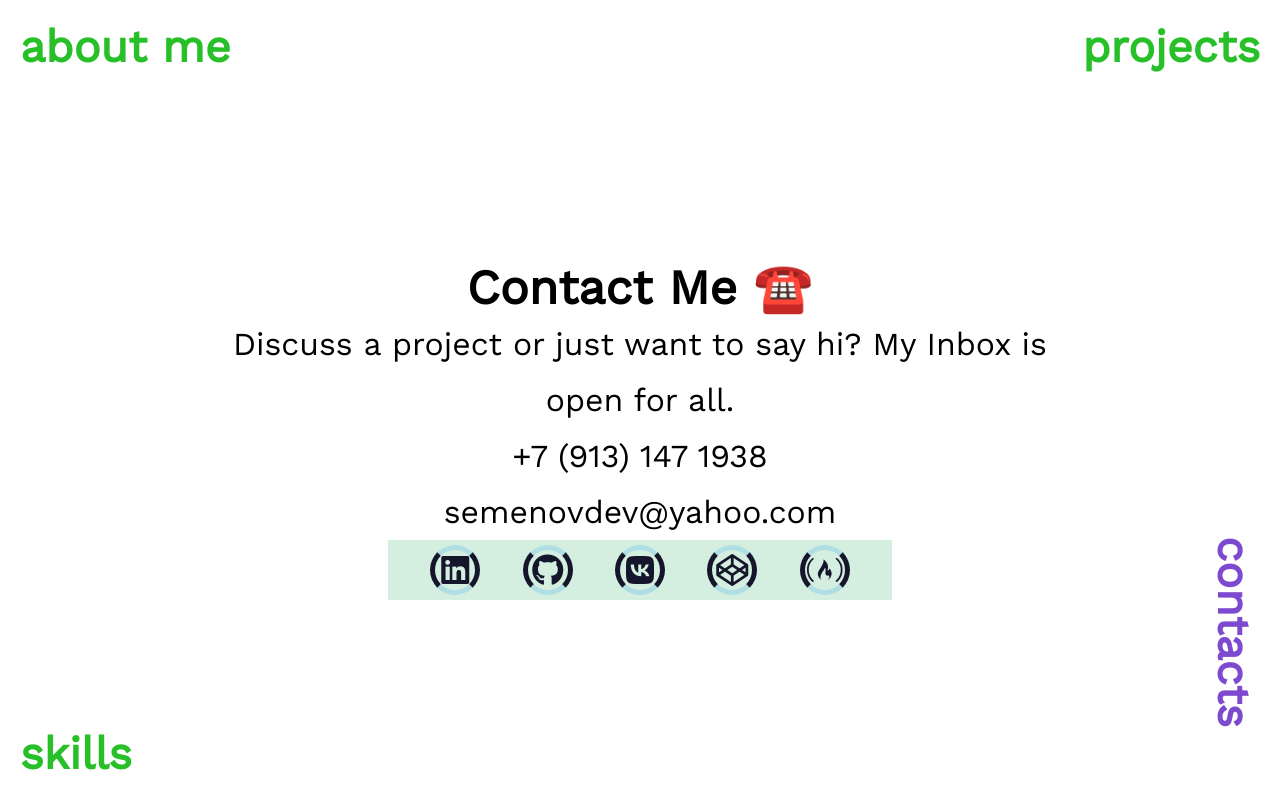
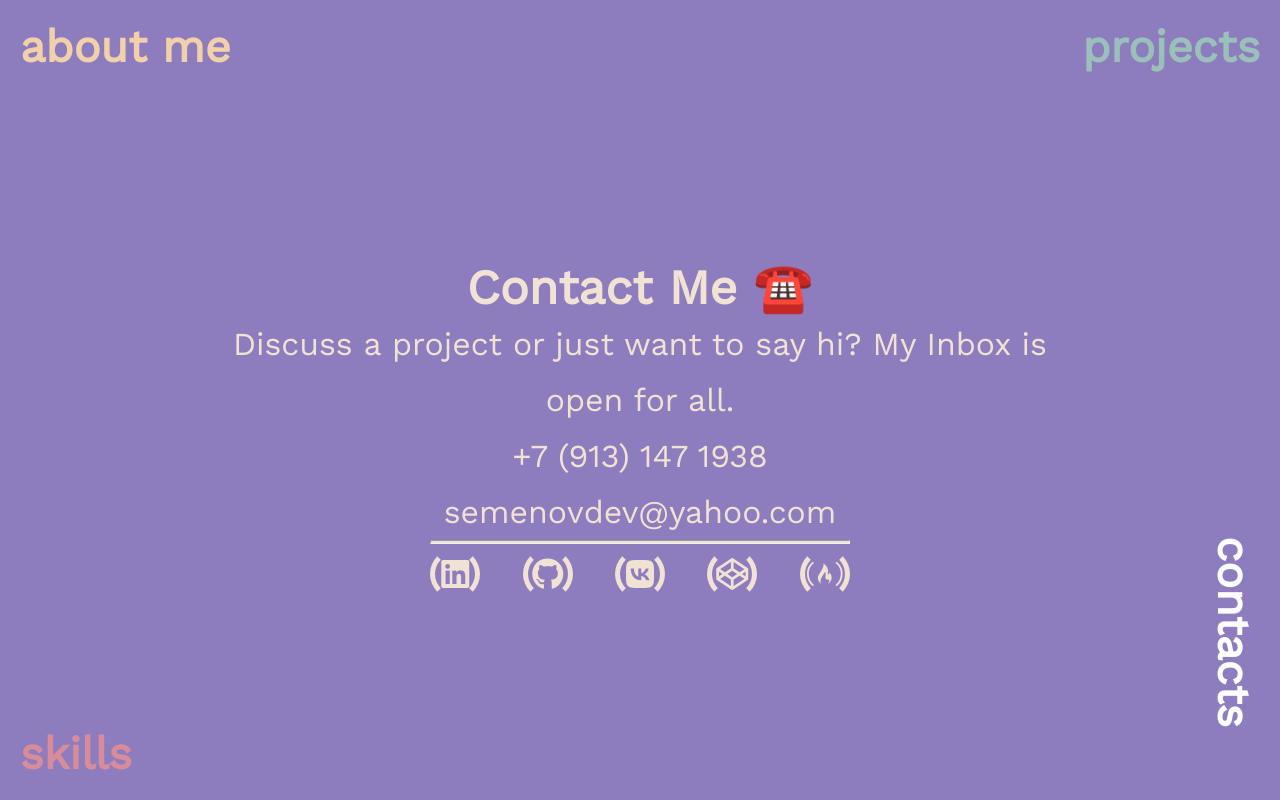
Before and after one commit to SemenovDeveloper/portfolio, a React (Create React App) app: page / in a window 1280 px wide. Both pictures are taken after a click on the element "contacts". Built offline with nearby package versions, Linux system fonts and the light colour scheme.

Commit message:
Desctop version styling

```diff
--- a/src/App.css
+++ b/src/App.css
@@ -5,7 +5,7 @@
   padding: 0px; }
 
 body {
-  font-family: 'Work Sans', sans-serif;
+  font-family: "Work Sans", sans-serif;
   display: flex;
   flex-direction: column;
   justify-content: center;
@@ -17,7 +17,7 @@ body {
   margin: 20px;
   cursor: pointer;
   z-index: 5;
-  color: #28c028;
+  color: #f2d0a9;
   top: 0%;
   left: 0%; }
   .static-about a {
@@ -27,15 +27,15 @@ body {
 .rotate-about {
   transition: transform 0.5s linear;
   transform-style: preserve-3D;
-  color: #7d4acf;
+  color: #ffffff;
   transform-origin: bottom left;
   transform: rotate(90deg); }
 
 .rotate-back-about {
   transition: transform 0.5s linear;
   transform-style: preserve-3D;
-  color: #7d4acf;
-  color: #28c028;
+  color: #ffffff;
+  color: #f2d0a9;
   transform-origin: bottom left;
   transform: rotate(0deg); }
 
@@ -44,7 +44,7 @@ body {
   margin: 20px;
   cursor: pointer;
   z-index: 5;
-  color: #28c028;
+  color: #99c1b9;
   top: 0%;
   right: 0%; }
   .static-projects a {
@@ -54,15 +54,15 @@ body {
 .rotate-projects {
   transition: transform 0.5s linear;
   transform-style: preserve-3D;
-  color: #7d4acf;
+  color: #ffffff;
   transform-origin: bottom right;
   transform: rotate(-90deg); }
 
 .rotate-back-projects {
   transition: transform 0.5s linear;
   transform-style: preserve-3D;
-  color: #7d4acf;
-  color: #28c028;
+  color: #ffffff;
+  color: #99c1b9;
   transform-origin: bottom right;
   transform: rotate(0deg); }
 
@@ -71,7 +71,7 @@ body {
   margin: 20px;
   cursor: pointer;
   z-index: 5;
-  color: #28c028;
+  color: #d88c9a;
   bottom: 0%;
   left: 0%; }
   .static-skills a {
@@ -81,15 +81,15 @@ body {
 .rotate-skills {
   transition: transform 0.5s linear;
   transform-style: preserve-3D;
-  color: #7d4acf;
+  color: #ffffff;
   transform-origin: top left;
   transform: rotate(-90deg); }
 
 .rotate-back-skills {
   transition: transform 0.5s linear;
   transform-style: preserve-3D;
-  color: #7d4acf;
-  color: #28c028;
+  color: #ffffff;
+  color: #d88c9a;
   transform-origin: top left;
   transform: rotate(0deg); }
 
@@ -98,7 +98,7 @@ body {
   margin: 20px;
   cursor: pointer;
   z-index: 5;
-  color: #28c028;
+  color: #8e7dbe;
   bottom: 0%;
   right: 0%; }
   .static-contacts a {
@@ -108,16 +108,16 @@ body {
 .rotate-contacts {
   transition: transform 0.5s linear;
   transform-style: preserve-3D;
-  color: #7d4acf;
+  color: #ffffff;
   transform-origin: top right;
   transform: rotate(90deg); }
 
 .rotate-back-contacts {
   transition: transform 0.5s linear;
   transform-style: preserve-3D;
-  color: #7d4acf;
+  color: #ffffff;
   transform-origin: top right;
-  color: #28c028;
+  color: #8e7dbe;
   transform: rotate(0deg); }
 
 #content {
@@ -128,13 +128,14 @@ body {
   justify-content: center;
   align-items: center;
   font-size: 2rem;
-  color: black; }
+  color: #f1e3d3; }
 
 #about-me-wrapper {
   padding: 100px 0;
-  font-size: 2rem;
+  font-size: 2.5rem;
   line-height: 3.5rem;
-  text-align: center; }
+  text-align: center;
+  color: #302e2e; }
 
 #projects-wrapper {
   display: flex;
@@ -145,7 +146,6 @@ body {
 #project-items {
   max-width: 932px;
   margin: 0 auto;
-  background-color: #fff;
   display: -webkit-box;
   display: -ms-flexbox;
   display: flex;
@@ -169,7 +169,7 @@ body {
   width: 100%;
   height: 100%;
   text-align: center;
-  transition: transform 0.6s;
+  transition: all 0.6s;
   transform-style: preserve-3d;
   box-shadow: 0 4px 8px 0 rgba(0, 0, 0, 0.2); }
 
@@ -184,13 +184,9 @@ body {
   -webkit-backface-visibility: hidden;
   backface-visibility: hidden; }
 
-.project-item-front {
-  background-color: #bbb;
-  color: #413636; }
-
 .project-item-back {
-  background-color: #00be56;
-  color: white;
+  background-color: #f1e3d3;
+  color: #302e2e;
   transform: rotateY(180deg);
   display: flex;
   flex-direction: column;
@@ -202,7 +198,8 @@ body {
   display: flex;
   flex-direction: column;
   justify-content: center;
-  align-items: center; }
+  align-items: center;
+  color: #302e2e; }
 
 .skills-bar {
   margin: 25px 0px;
@@ -240,16 +237,22 @@ body {
   padding: 100px 0;
   font-size: 2rem;
   line-height: 3.5rem;
+  color: #f1e3d3;
   text-align: center;
   display: flex;
   flex-direction: column;
   justify-content: center;
   align-items: center; }
+  #contacts-page hr {
+    width: 50%;
+    height: 4px;
+    color: #f1e3d3;
+    background-color: #f1e3d3; }
 
 #social-media-bar {
   width: 60%;
   height: 60px;
-  background-color: #d4eedf;
+  background-color: #8e7dbe;
   display: flex;
   flex-direction: row;
   justify-content: space-evenly;
@@ -264,19 +267,22 @@ body {
     top: 50%;
     left: 50%;
     font-size: 32px;
-    color: #15162b;
+    color: #f1e3d3;
     transform: translateX(-50%) translateY(-50%);
     border-radius: 50%;
     background-color: transparent;
     z-index: 2; }
 
+.social-media:hover {
+  cursor: pointer; }
+
 .spinning-social-media {
   width: 50px;
   height: 50px;
   background-color: transparent;
-  border: 5px solid rgba(29, 161, 242, 0.2);
-  border-left-color: #15162b;
-  border-right-color: #15162b;
+  border: 5px solid #8e7dbe;
+  border-left-color: #f1e3d3;
+  border-right-color: #f1e3d3;
   border-radius: 50%;
   display: flex;
   justify-content: center;
--- a/src/App.js
+++ b/src/App.js
@@ -17,6 +17,23 @@ function App() {
     setPervContent(content);
     setContent(value);
   }
+
+  //Change body backround color when page content is changed
+  useEffect(() => {
+    switch (content) {
+      case "about":
+        document.body.style.backgroundColor = "#F2D0A9"; // orange color
+        break;
+      case "projects":
+        document.body.style.backgroundColor = "#99C1B9"; // opal color
+        break;
+      case "skills":
+        document.body.style.backgroundColor = "#D88C9A"; // peach color
+        break;
+      case "contacts":
+        document.body.style.backgroundColor = "#8E7DBE"; // purple color
+    }
+  }, [content])
 
   // Change styling and position of the active button and return inactive buttons to default
   useEffect(() => {
--- a/src/App.scss
+++ b/src/App.scss
@@ -1,4 +1,12 @@
-@import url('https://fonts.googleapis.com/css2?family=Work+Sans&display=swap');
+@import url("https://fonts.googleapis.com/css2?family=Work+Sans&display=swap");
+
+$peach: #d88c9a;
+$orange: #f2d0a9;
+$almond: #f1e3d3;
+$opal: #99c1b9;
+$purple: #8e7dbe;
+$white: #ffffff;
+$black: rgb(48, 46, 46);
 
 * {
   box-sizing: border-box;
@@ -7,7 +15,7 @@
 }
 
 body {
-  font-family: 'Work Sans', sans-serif;
+  font-family: "Work Sans", sans-serif;
   display: flex;
   flex-direction: column;
   justify-content: center;
@@ -21,7 +29,6 @@ body {
   margin: 20px;
   cursor: pointer;
   z-index: 5;
-  color: rgb(40, 192, 40);
   a {
     font-size: 3.5vw;
     font-weight: 700;
@@ -31,11 +38,12 @@ body {
 @mixin rotate {
   transition: transform 0.5s linear;
   transform-style: preserve-3D;
-  color: rgb(125, 74, 207);
+  color: $white;
 }
 
 .static-about {
   @include static;
+  color: $orange;
   top: 0%;
   left: 0%;
 }
@@ -48,13 +56,14 @@ body {
 
 .rotate-back-about {
   @include rotate;
-  color: rgb(40, 192, 40);
+  color: $orange;
   transform-origin: bottom left;
   transform: rotate(0deg);
 }
 
 .static-projects {
   @include static;
+  color: $opal;
   top: 0%;
   right: 0%;
 }
@@ -67,13 +76,14 @@ body {
 
 .rotate-back-projects {
   @include rotate;
-  color: rgb(40, 192, 40);
+  color: $opal;
   transform-origin: bottom right;
   transform: rotate(0deg);
 }
 
 .static-skills {
   @include static;
+  color: $peach;
   bottom: 0%;
   left: 0%;
 }
@@ -86,13 +96,14 @@ body {
 
 .rotate-back-skills {
   @include rotate;
-  color: rgb(40, 192, 40);
+  color: $peach;
   transform-origin: top left;
   transform: rotate(0deg);
 }
 
 .static-contacts {
   @include static;
+  color: $purple;
   bottom: 0%;
   right: 0%;
 }
@@ -106,7 +117,7 @@ body {
 .rotate-back-contacts {
   @include rotate;
   transform-origin: top right;
-  color: rgb(40, 192, 40);
+  color: $purple;
   transform: rotate(0deg);
 }
 // navbar block end
@@ -120,14 +131,15 @@ body {
   justify-content: center;
   align-items: center;
   font-size: 2rem;
-  color: rgb(0, 0, 0);
+  color: $almond;
 }
 
 #about-me-wrapper {
   padding: 100px 0;
-  font-size: 2rem;
+  font-size: 2.5rem;
   line-height: 3.5rem;
   text-align: center;
+  color: $black;
 }
 
 #projects-wrapper {
@@ -140,7 +152,6 @@ body {
 #project-items {
   max-width: 932px;
   margin: 0 auto;
-  background-color: #fff;
   display: -webkit-box;
   display: -ms-flexbox;
   display: flex;
@@ -166,7 +177,7 @@ body {
   width: 100%;
   height: 100%;
   text-align: center;
-  transition: transform 0.6s;
+  transition: all 0.6s;
   transform-style: preserve-3d;
   box-shadow: 0 4px 8px 0 rgba(0, 0, 0, 0.2);
 }
@@ -184,20 +195,14 @@ body {
   backface-visibility: hidden;
 }
 
-.project-item-front {
-  background-color: #bbb;
-  color: rgb(65, 54, 54);
-}
-
 .project-item-back {
-  background-color: #00be56;
-  color: white;
+  background-color: $almond;
+  color: $black;
   transform: rotateY(180deg);
   display: flex;
   flex-direction: column;
   justify-content: center;
   align-items: center;
-
 }
 
 #skills-page-wrapper {
@@ -206,9 +211,10 @@ body {
   flex-direction: column;
   justify-content: center;
   align-items: center;
+  color: $black;
 }
 
-.skills-bar{
+.skills-bar {
   margin: 25px 0px;
   display: flex;
   justify-content: space-evenly;
@@ -238,27 +244,34 @@ body {
 }
 
 .skill-wrapper:hover {
-  color:rgb(0, 0, 0);
+  color: rgb(0, 0, 0);
   transform: scale(1.3);
   background-color: white;
   box-shadow: rgba(0, 0, 0, 0.24) 0px 3px 8px;
 }
 
-#contacts-page{
+#contacts-page {
   padding: 100px 0;
   font-size: 2rem;
   line-height: 3.5rem;
+  color: $almond;
   text-align: center;
   display: flex;
   flex-direction: column;
   justify-content: center;
   align-items: center;
+  hr {
+    width: 50%;
+    height: 4px;
+    color: $almond;
+    background-color: $almond;
+  }
 }
 
 #social-media-bar {
   width: 60%;
   height: 60px;
-  background-color: #d4eedf;
+  background-color: $purple;
   display: flex;
   flex-direction: row;
   justify-content: space-evenly;
@@ -274,7 +287,7 @@ body {
     top: 50%;
     left: 50%;
     font-size: 32px;
-    color: rgb(21, 22, 43);
+    color: $almond;
     transform: translateX(-50%) translateY(-50%);
     border-radius: 50%;
     background-color: transparent;
@@ -282,13 +295,17 @@ body {
   }
 }
 
+.social-media:hover {
+  cursor: pointer;
+}
+
 .spinning-social-media {
   width: 50px;
   height: 50px;
   background-color: transparent;
-  border: 5px solid rgba(29, 161, 242, 0.2);
-  border-left-color: rgb(21, 22, 43);
-  border-right-color: rgb(21, 22, 43);
+  border: 5px solid $purple;
+  border-left-color: $almond;
+  border-right-color: $almond;
   border-radius: 50%;
   display: flex;
   justify-content: center;
--- a/src/Components/Contacts.js
+++ b/src/Components/Contacts.js
@@ -7,6 +7,7 @@ function Contacts() {
     <p>Discuss a project or just want to say hi? My Inbox is open for all.</p>
     <p>+7 (913) 147 1938</p>
     <p>semenovdev@yahoo.com</p>
+    <hr></hr>
     <SocialMediaBar />
   </div>
   )
```
Also changed, not shown: src/App.min.css.
